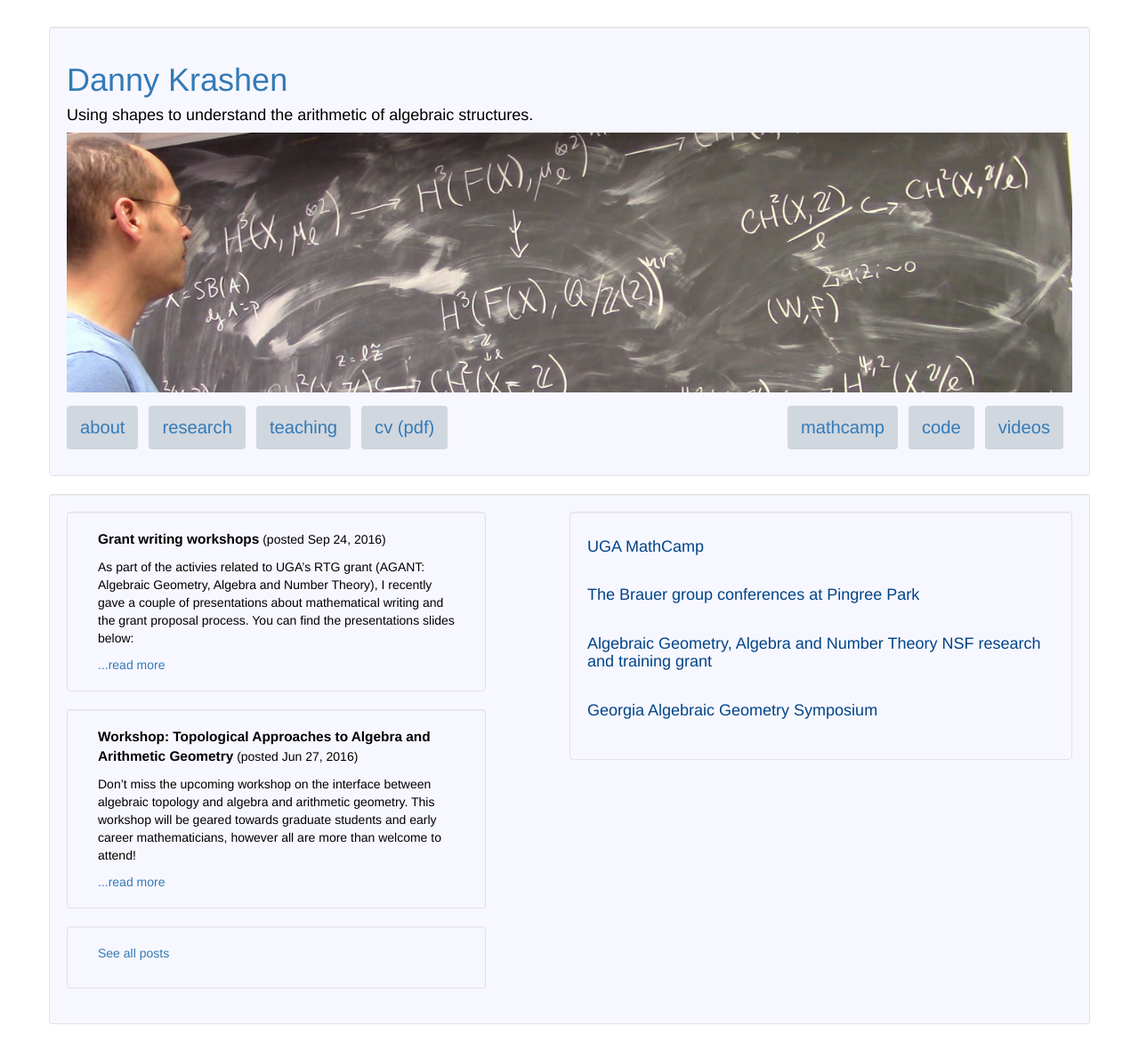
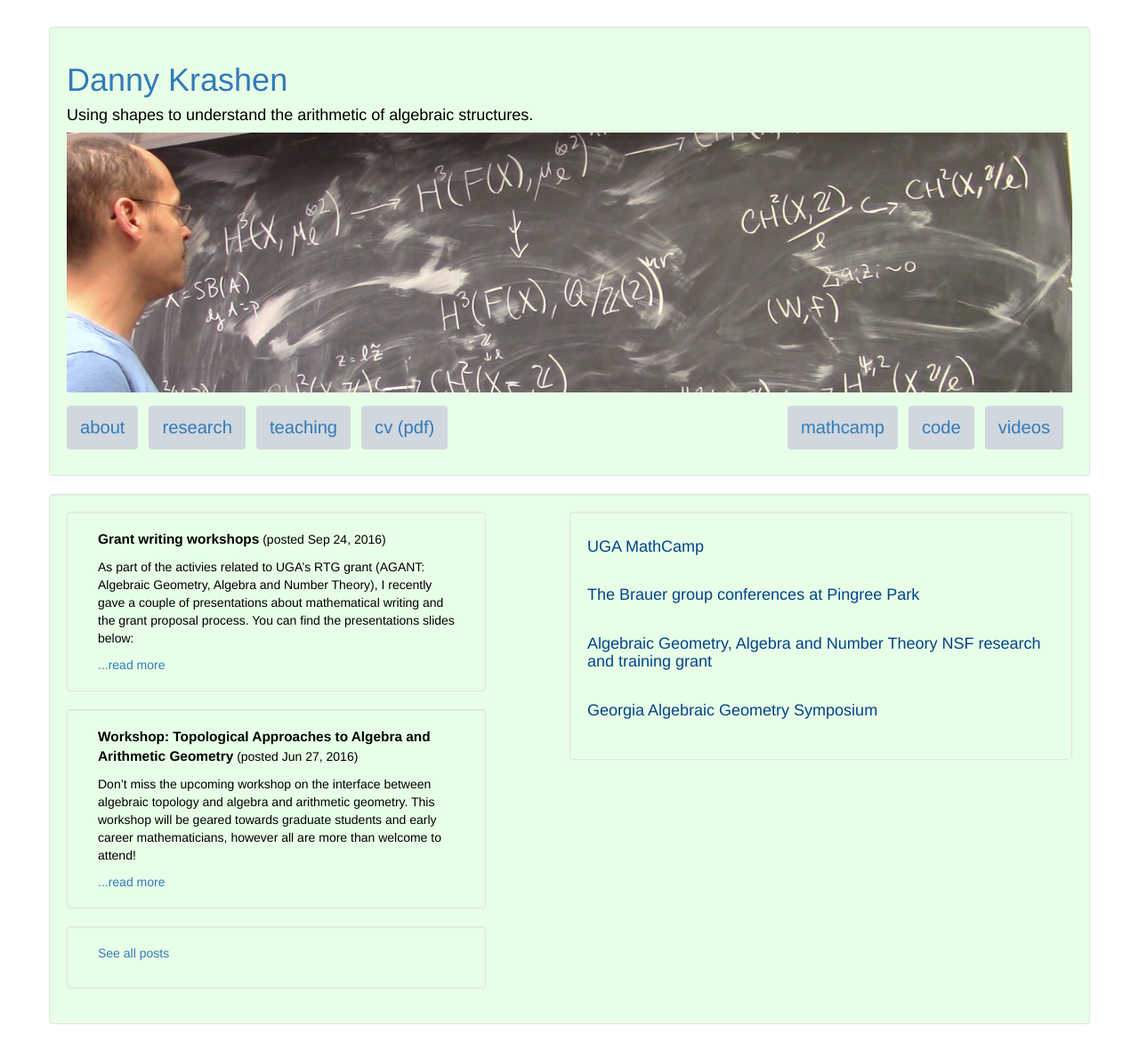
Before and after one commit to dkrashen/dkrashen.github.io, a Jekyll site: the page built from index.html, in a window 1280 px wide. Shown: the whole page at 89% size. Built offline with Jekyll 4.4.1, drawn with Linux system fonts in a browser that asks for light colours; nearby versions of some CDN libraries.

Commit message:
modify background color

```diff
--- a/css/danny.css
+++ b/css/danny.css
@@ -33,7 +33,7 @@ img#actionpic {
   top: 3px; }
 
 .row {
-  background-color: #f7f7ff; }
+  background-color: #e7ffe7; }
 
 @media screen and (min-width: 680px) {
   .nav * {
```
